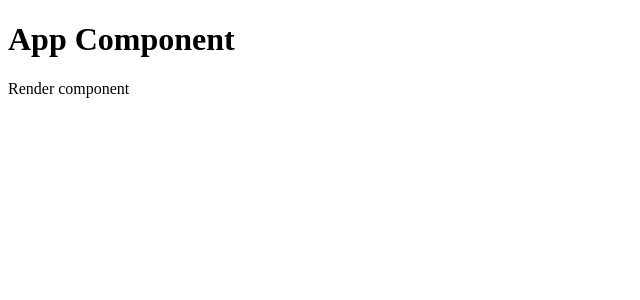
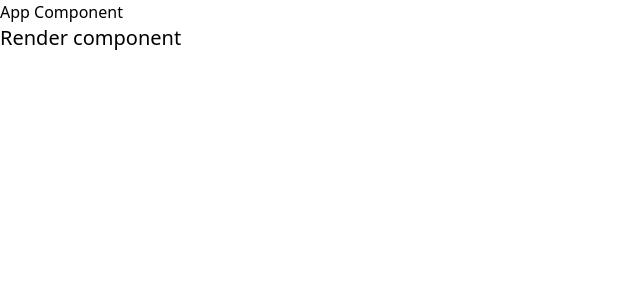
Before and after one commit to poojapriya2019/react_project, a JavaScript app: page / in a window 1280 px wide. Shown: the top 300 px of the page, without its empty margins (0-640 px from the left). Built offline with nearby package versions, Linux system fonts and the light colour scheme.

Commit message:
tailwind config

```diff
--- /dev/null
+++ b/src/App.css
@@ -0,0 +1,3 @@
+@tailwind base;
+@tailwind components;
+@tailwind utilities;
--- a/src/App.js
+++ b/src/App.js
@@ -1,8 +1,9 @@
+import './App.css'
 function App() {
     return (
      <div>
         <h1>App Component</h1>
-        <p1>Render component</p1>
+        <p1 className='text-xl' >Render component</p1>
      </div>
     )
 }
--- /dev/null
+++ b/tailwind.config.js
@@ -0,0 +1,8 @@
+/** @type {import('tailwindcss').Config} */
+module.exports = {
+  content: ["./src/**/*.js"],
+  theme: {
+    extend: {},
+  },
+  plugins: [],
+}
```
